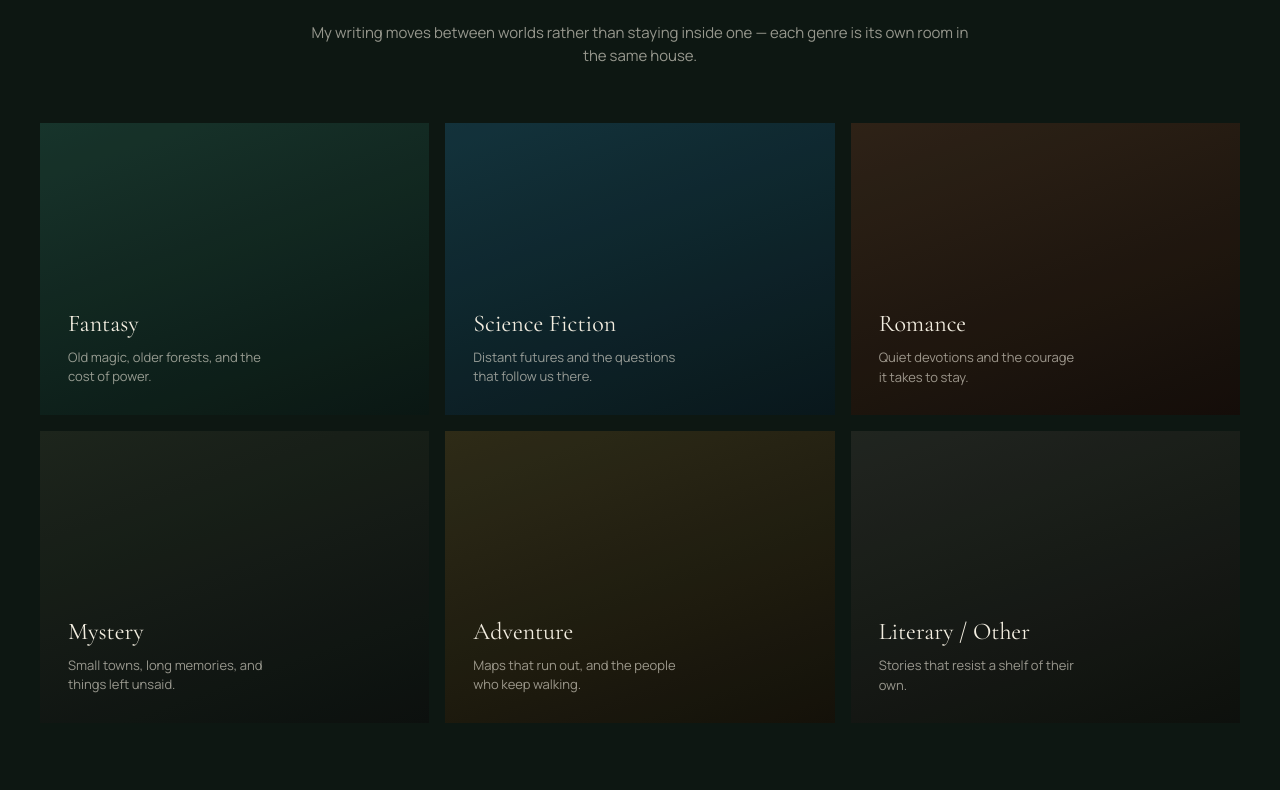
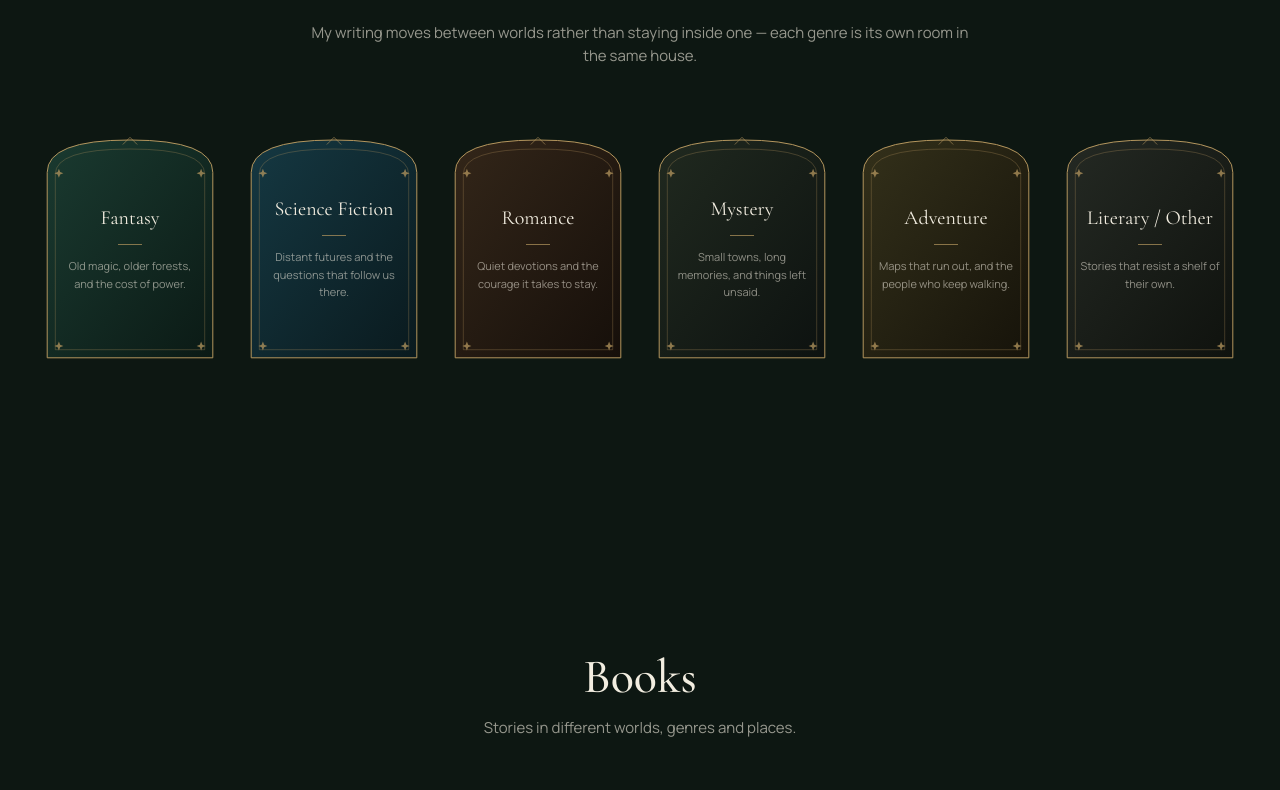
Before and after one commit to princeaakaz-create/aziel-varek, a Next.js app: page / in a window 1280 px wide. Shown: the part 2006-2796 px from the top of the page. Built offline with nearby package versions, Linux system fonts and the light colour scheme.

Commit message:
changing boxes into doorplates tab

```diff
--- a/components/WorldsSection.tsx
+++ b/components/WorldsSection.tsx
@@ -11,6 +11,62 @@ const TONES: Record<string, [string, string]> = {
   adventure: ['#33301a', '#16130a'],
   other: ['#242923', '#0f120e']
 };
+
+function Plaque({ id, from, to }: { id: string; from: string; to: string }) {
+  return (
+    <svg
+      className="absolute inset-0 h-full w-full"
+      viewBox="0 0 200 260"
+      preserveAspectRatio="none"
+      aria-hidden="true"
+    >
+      <defs>
+        <linearGradient id={`grad-${id}`} x1="0" y1="0" x2="1" y2="1">
+          <stop offset="0%" stopColor={from} />
+          <stop offset="100%" stopColor={to} />
+        </linearGradient>
+      </defs>
+
+      {/* outer plaque body with arched top */}
+      <path
+        d="M8,46 Q8,10 100,10 Q192,10 192,46 L192,252 L8,252 Z"
+        fill={`url(#grad-${id})`}
+        stroke="#b6975f"
+        strokeWidth="1.1"
+      />
+
+      {/* inner carved border line */}
+      <path
+        d="M17,48 Q17,20 100,20 Q183,20 183,48 L183,243 L17,243 Z"
+        fill="none"
+        stroke="#b6975f"
+        strokeOpacity="0.55"
+        strokeWidth="0.6"
+      />
+
+      {/* corner flourishes */}
+      {[
+        [21, 47],
+        [179, 47],
+        [21, 239],
+        [179, 239]
+      ].map(([cx, cy], i) => (
+        <g key={i} transform={`translate(${cx} ${cy})`} opacity="0.75">
+          <path d="M0,-5 L1.4,-1.4 L5,0 L1.4,1.4 L0,5 L-1.4,1.4 L-5,0 L-1.4,-1.4 Z" fill="#b6975f" />
+        </g>
+      ))}
+
+      {/* small apex ornament at the top of the arch */}
+      <path
+        d="M92,15 L100,7 L108,15"
+        fill="none"
+        stroke="#b6975f"
+        strokeWidth="0.8"
+        strokeOpacity="0.8"
+      />
+    </svg>
+  );
+}
 
 export default function WorldsSection() {
   return (
@@ -27,28 +83,25 @@ export default function WorldsSection() {
           </p>
         </div>
 
-        <div className="mt-14 grid grid-cols-1 gap-4 sm:grid-cols-2 lg:grid-cols-3">
+        <div className="mt-16 grid grid-cols-2 gap-x-6 gap-y-10 sm:grid-cols-3 lg:grid-cols-6">
           {genres.map((genre) => {
             const [from, to] = TONES[genre.id] ?? TONES.other;
             return (
               <Link
                 key={genre.id}
                 href={`/?genre=${genre.id}#books`}
-                className="group relative flex aspect-[4/3] flex-col justify-end overflow-hidden p-7"
-                style={{ background: `linear-gradient(160deg, ${from}, ${to})` }}
+                className="group relative mx-auto block aspect-[200/260] w-full max-w-[180px] transition-transform duration-500 ease-editorial hover:-translate-y-1"
               >
-                <div className="absolute inset-0 origin-center scale-100 transition-transform duration-700 ease-editorial group-hover:scale-110">
-                  <div className="grain absolute inset-0 opacity-60" />
+                <Plaque id={genre.id} from={from} to={to} />
+                <div className="relative z-10 flex h-full flex-col items-center justify-center px-5 text-center">
+                  <h3 className="font-display text-lg leading-snug text-ivory transition-colors duration-300 group-hover:text-gold md:text-xl">
+                    {genre.label}
+                  </h3>
+                  <span className="mt-3 block h-px w-6 bg-gold/70" />
+                  <p className="mt-3 text-[11px] leading-relaxed text-ivory/55">
+                    {genre.description}
+                  </p>
                 </div>
-                <div className="absolute inset-0 bg-black/10 transition-colors duration-500 group-hover:bg-black/0" />
-
-                <span className="relative z-10 mb-3 block h-px w-0 bg-gold transition-all duration-500 ease-editorial group-hover:w-10" />
-                <h3 className="relative z-10 translate-y-0 font-display text-2xl text-ivory transition-transform duration-500 ease-editorial group-hover:-translate-y-1">
-                  {genre.label}
-                </h3>
-                <p className="relative z-10 mt-2 max-w-[26ch] text-[13px] text-ivory/60">
-                  {genre.description}
-                </p>
               </Link>
             );
           })}
```
